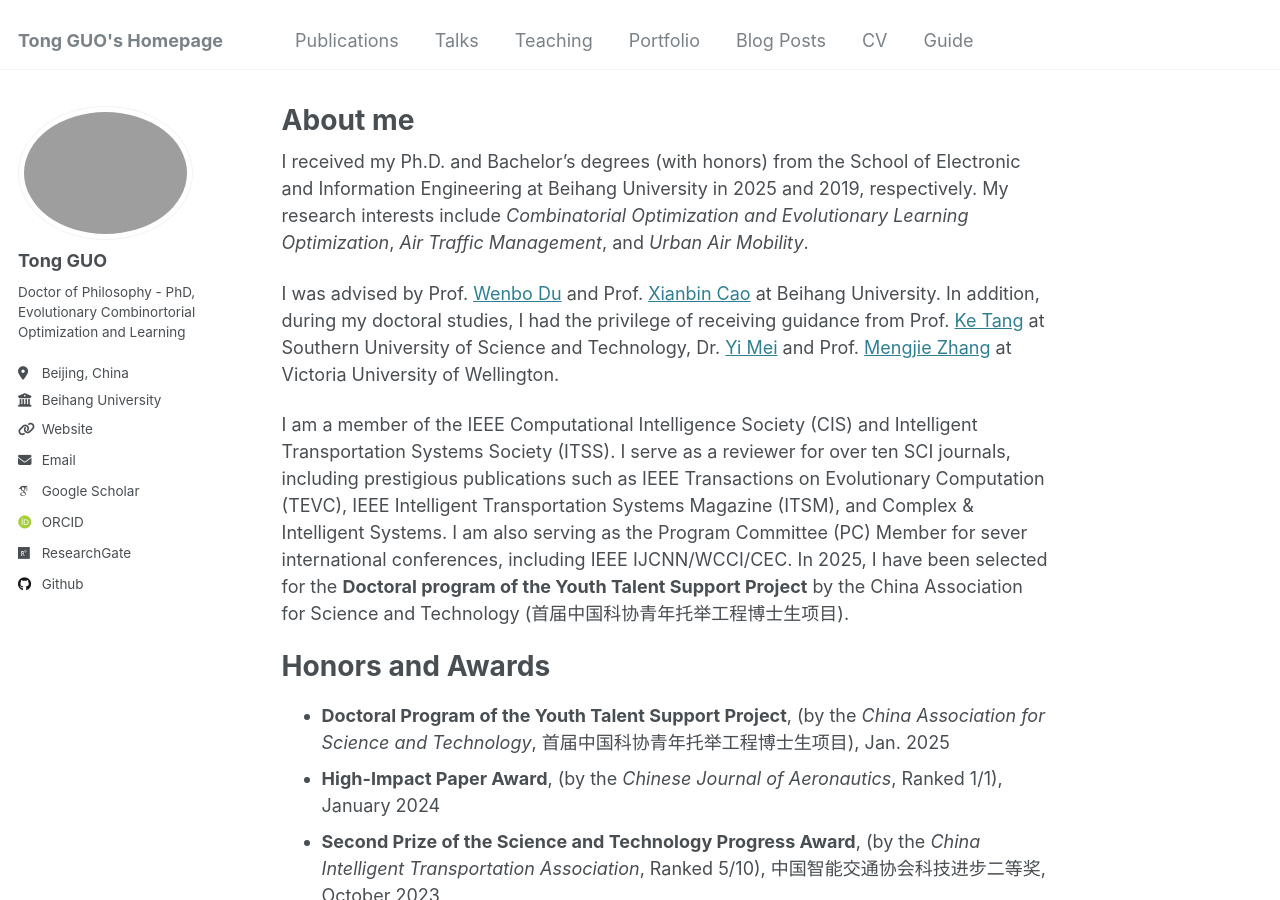
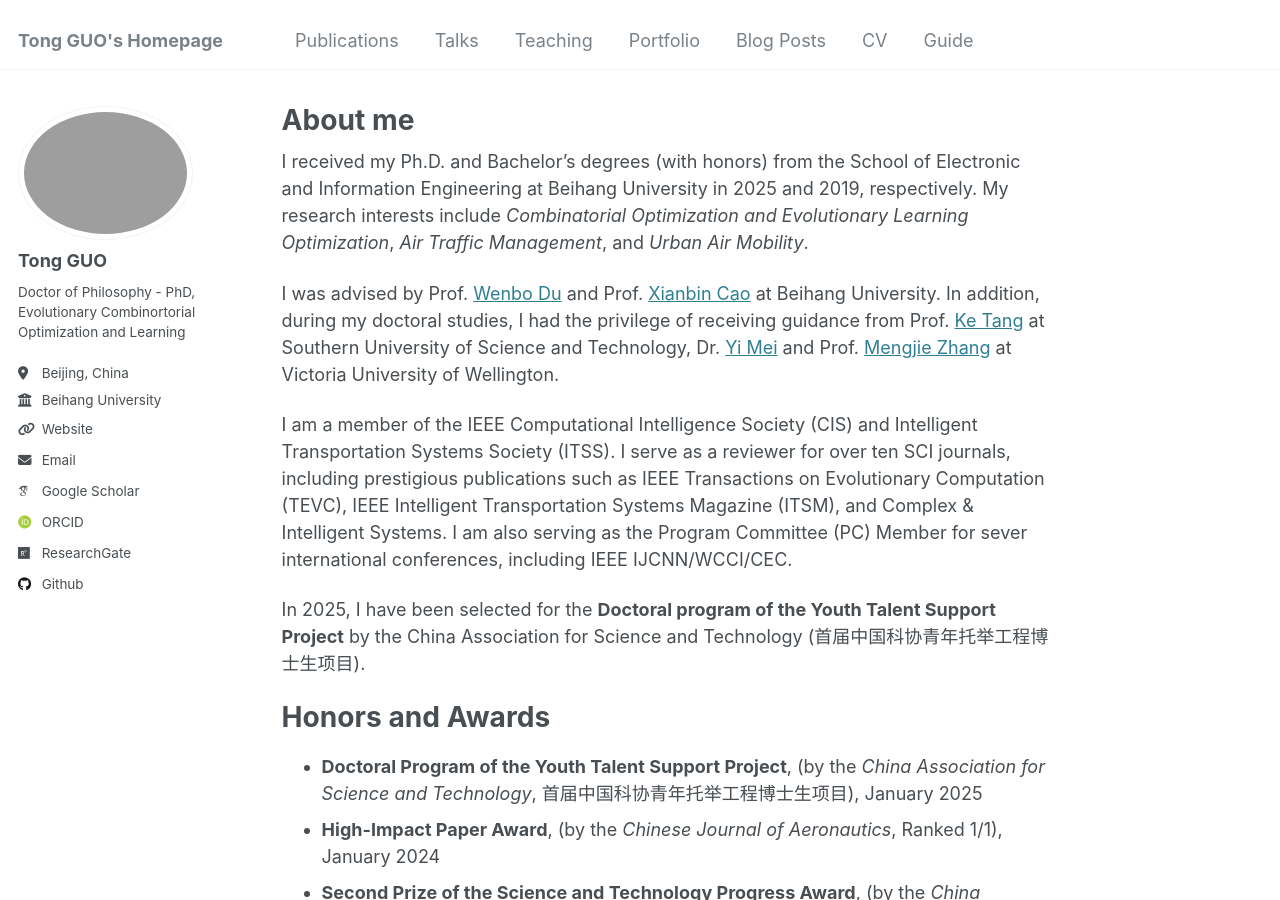
Before and after one commit to buaaguotong/buaaguotong.github.io, a Jekyll site: the page built from _pages/about.md, in a window 1280 px wide and 900 px high. Built offline with Jekyll 4.4.1, drawn with Linux system fonts in a browser that asks for light colours; some web fonts are replaced.

Commit message:
Update about.md

```diff
--- a/_pages/about.md
+++ b/_pages/about.md
@@ -11,11 +11,12 @@ I received my Ph.D. and Bachelor’s degrees (with honors) from the School of El
 I was advised by Prof. [Wenbo Du](https://shi.buaa.edu.cn/duwenbo/en/index.htm) and Prof. [Xianbin Cao](https://shi.buaa.edu.cn/caoxianbin/en/index.htm) at Beihang University. In addition, during my doctoral studies, I had the privilege of receiving guidance from Prof. [Ke Tang](https://www.sustech.edu.cn/en/faculties/tangke.html) at Southern University of Science and Technology, Dr. [Yi Mei](https://people.wgtn.ac.nz/yi.mei) and Prof. [Mengjie Zhang](https://people.wgtn.ac.nz/Mengjie.Zhang) at Victoria University of Wellington.
 
 I am a member of the IEEE Computational Intelligence Society (CIS) and Intelligent Transportation Systems Society (ITSS). I serve as a reviewer for over ten SCI journals, including prestigious publications such as IEEE Transactions on Evolutionary Computation (TEVC), IEEE Intelligent Transportation Systems Magazine (ITSM), and Complex & Intelligent Systems. I am also serving as the Program Committee (PC) Member for sever international conferences, including IEEE IJCNN/WCCI/CEC.
+
 In 2025, I have been selected for the **Doctoral program of the Youth Talent Support Project** by the China Association for Science and Technology (首届中国科协青年托举工程博士生项目).
 
 Honors and Awards
 ======
-* **Doctoral Program of the Youth Talent Support Project**, (by the *China Association for Science and Technology*, 首届中国科协青年托举工程博士生项目), Jan. 2025
+* **Doctoral Program of the Youth Talent Support Project**, (by the *China Association for Science and Technology*, 首届中国科协青年托举工程博士生项目), January 2025
 * **High-Impact Paper Award**, (by the *Chinese Journal of Aeronautics*, Ranked 1/1), January 2024
 * **Second Prize of the Science and Technology Progress Award**, (by the *China Intelligent Transportation Association*, Ranked 5/10), 中国智能交通协会科技进步二等奖, October 2023
 * **National Scholarship for Ph.D. Candidate**, (by *Ministry of Education of China*, Ranked 1/1), January 2024
```
